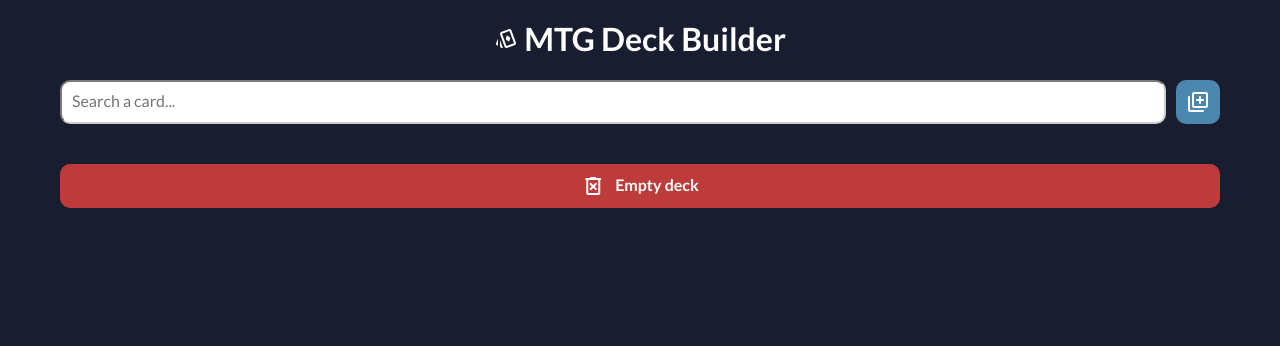
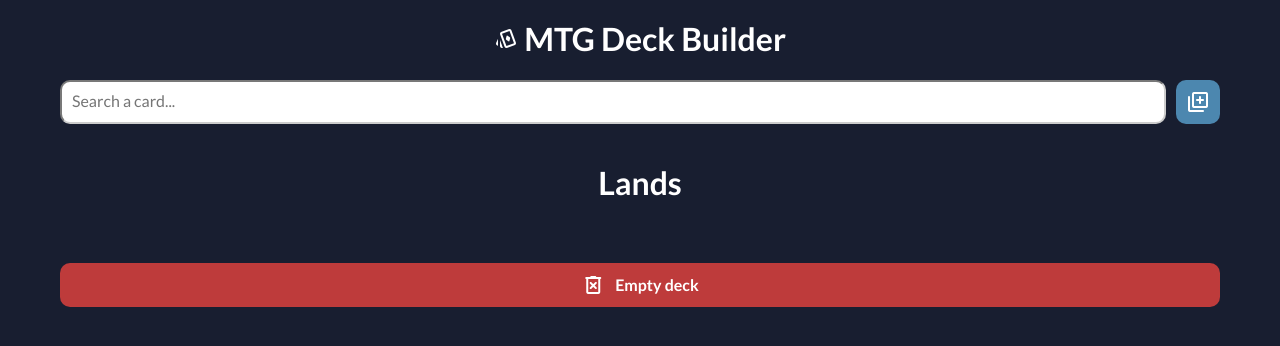
Before and after one commit to DUsher12/DUsher12.github.io, a plain HTML site: page index.html in a window 1280 px wide. Drawn offline with nearby package versions, Linux system fonts and the light colour scheme; no server answers; a small style sheet from the web is missing; a web font is replaced by a local one.

Commit message:
Update index.html
Trying a heading for the lands section.

```diff
--- a/index.html
+++ b/index.html
@@ -33,6 +33,7 @@
             <span class="material-symbols-rounded">done_all</span>
             Resolve stack
         </button> -->
+        <h1>Lands</h1>
         <div id="card-container"></div>
         <button id="empty-deck-button" onclick="alert('Remove all items from the deck?')">
             <span class="material-symbols-rounded">delete_forever</span>
```
